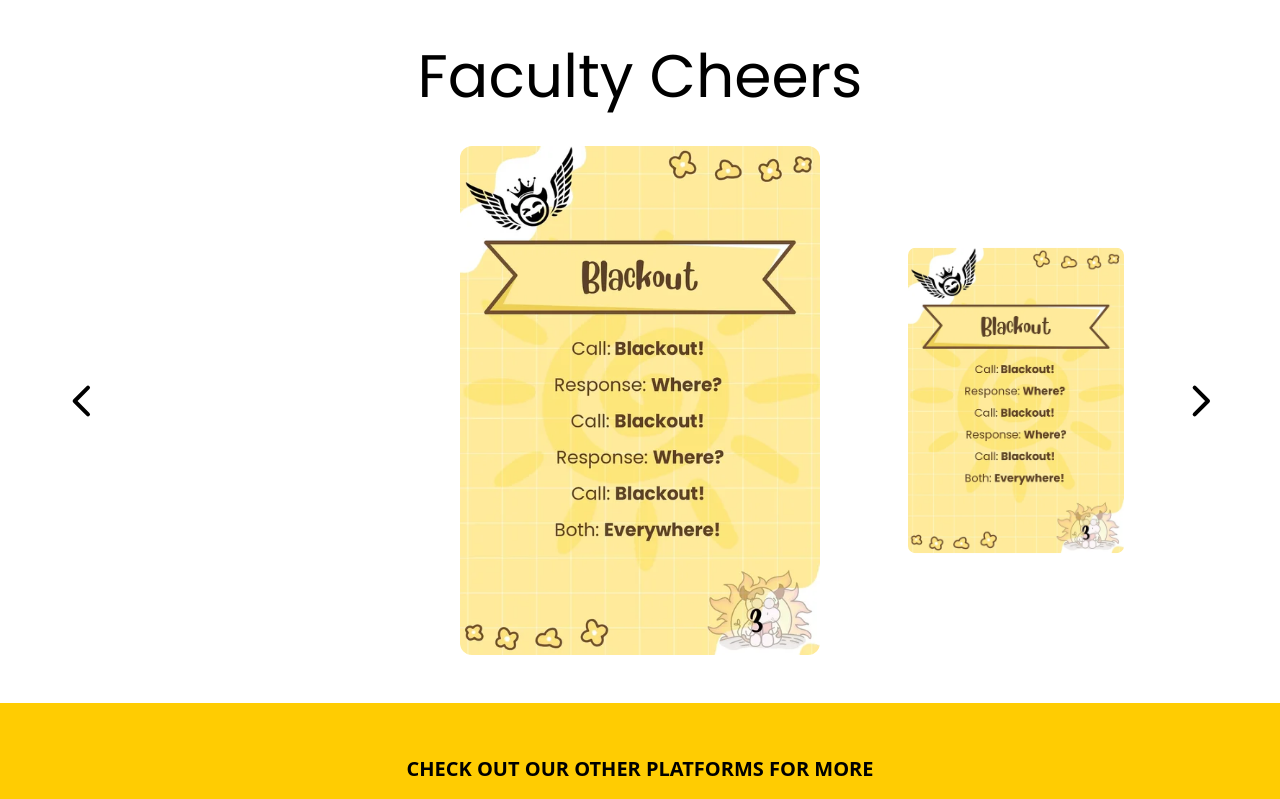
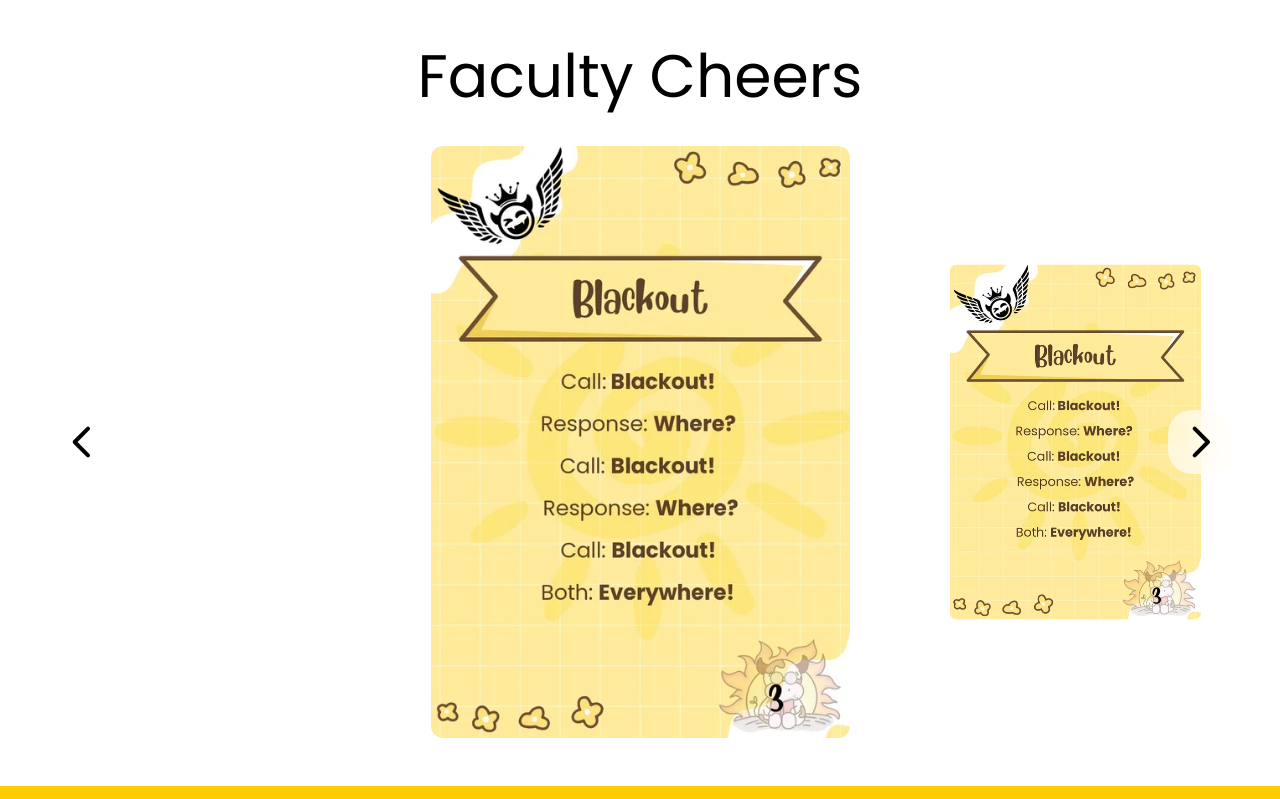
Before and after one commit to charizard-lies/hcunite-website-v2, a Vue app in the folder hcunite-website/: page /apollo in a window 1280 px wide. Shown: the part 2841-3640 px from the top of the page. Built offline with nearby package versions, Linux system fonts and the light colour scheme.

Commit message:
minor bug fixes on carousel

```diff
--- a/hcunite-website/src/components/Carousel.vue
+++ b/hcunite-website/src/components/Carousel.vue
@@ -13,15 +13,26 @@
             </svg>
         </div>
 
-        <div ref="carousel" class="max-h-[80vh] flex flex-row gap-4 overflow-x-auto scroll-smooth snap-x snap-mandatory custom-scroll-hide py-6" @scroll.passive="updateCurrentIndex">
+        <div ref="carousel" class="h-[80vh] flex flex-row gap-4 overflow-x-auto scroll-smooth snap-x snap-mandatory custom-scroll-hide py-6" @scroll.passive="updateCurrentIndex">
             <div class="shrink-0 w-[40%]"></div>
             <div v-for="(img, i) in cheers"
             :key="i"
             :ref="el => cheerRefs[i] = el"
             class="flex items-center justify-center snap-center flex-shrink-0 transition-all duration-500"
-            :class="currentIndex==i ? 'scale-100':'scale-60'"
+            :class="[
+                currentIndex === i ? 'scale-100':'scale-60',
+                limitBy[i] === 'height'
+                    ? 'h-full w-auto' :
+                    limitBy[i] === 'width'
+                        ? 'w-[70%] h-auto'
+                        : 'w-[70%] h-auto'
+                ]"
             >
-                <img :src="img" alt="cheers booklet" class="max-h-full max-w-90 aspect-auto rounded-xl" />
+                <img
+            @load="event => onImageLoad(event, i)"
+            :src="img"
+            alt="cheers booklet"
+            class="max-h-full max-w-full aspect-auto rounded-xl" />
             </div>
             <div class="shrink-0 w-[40%]"></div>
         </div>
@@ -79,10 +90,28 @@ function updateCurrentIndex() {
   if (currentIndex.value !== closestIndex) {
     currentIndex.value = closestIndex
   }
-//   const scrollLeft = carousel.value.scrollLeft
-//   const containerWidth = carousel.value.clientWidth
-//   const index = Math.round(scrollLeft / containerWidth)
-//   currentIndex.value = index
+}
+
+const imageDimensions = ref([])
+const limitBy = ref([])
+
+function onImageLoad(event, index) {
+    const { naturalWidth, naturalHeight } = event.target
+    imageDimensions.value[index] = { width: naturalWidth, height: naturalHeight }
+
+    const imageRatio = naturalHeight / naturalWidth
+    const containerRect = carousel.value.getBoundingClientRect()
+    const containerRatio = containerRect.height / (containerRect.width * 0.7)
+
+    if (imageRatio > containerRatio) {
+        // Image is taller than allowed — limit by height
+        limitBy.value[index] = 'height'
+    } else {
+        // Image is wider than allowed — limit by width
+        limitBy.value[index] = 'width'
+    }
+
+    console.log(`Image ${index}: ${naturalWidth}x${naturalHeight} → limit by ${limitBy.value[index]}`)
 }
 
 </script>
```
